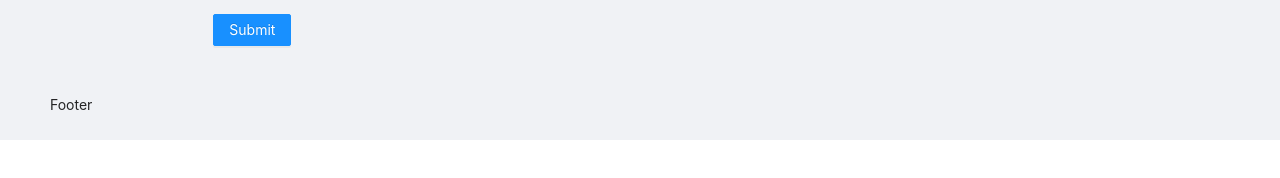
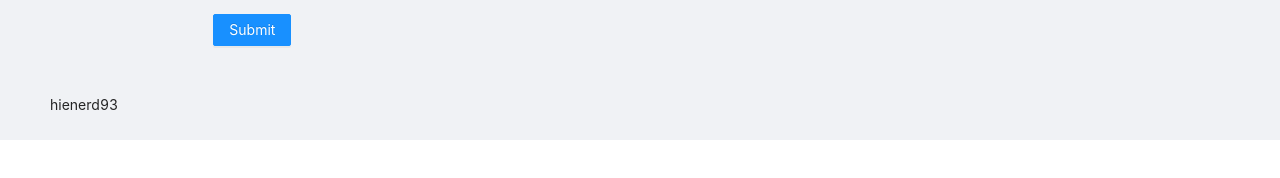
Before and after one commit to hienerd93/my-react-app-2021, a React (Create React App) app: page / in a window 1280 px wide. Shown: the part 330-508 px from the top of the page. Built offline with nearby package versions, Linux system fonts and the light colour scheme; no server answers.

Commit message:
config data

```diff
--- a/src/data/constants.ts
+++ b/src/data/constants.ts
@@ -1,3 +1 @@
-export enum AppPath {
-  DASHBOARD = "/dashboard",
-}
+export const AUTHOR = "hienerd93";
--- /dev/null
+++ b/src/data/enums.ts
@@ -0,0 +1,3 @@
+export enum AppPath {
+  DASHBOARD = "/dashboard",
+}
--- a/src/data/index.ts
+++ b/src/data/index.ts
@@ -1,2 +1,3 @@
 export * from "./constants";
 export * from "./interfaces";
+export * from "./enums";
--- a/src/pages/App.tsx
+++ b/src/pages/App.tsx
@@ -1,6 +1,6 @@
 import { useAuth } from "auth";
 import AuthStatus from "components/AuthStatus";
-import { AppPath, AuthContextType } from "data";
+import { AppPath, AuthContextType, AUTHOR } from "data";
 import { useDispatch, useSelector } from "react-redux";
 import { Link, Outlet, useLocation, useNavigate } from "react-router-dom";
 import { useGetPokemonByNameQuery } from "services/pokemon";
@@ -67,7 +67,7 @@ const LayoutApp = () => {
         <Divider />
         <Outlet />
       </Content>
-      <Footer>Footer</Footer>
+      <Footer>{AUTHOR}</Footer>
     </Layout>
   );
 };
```
